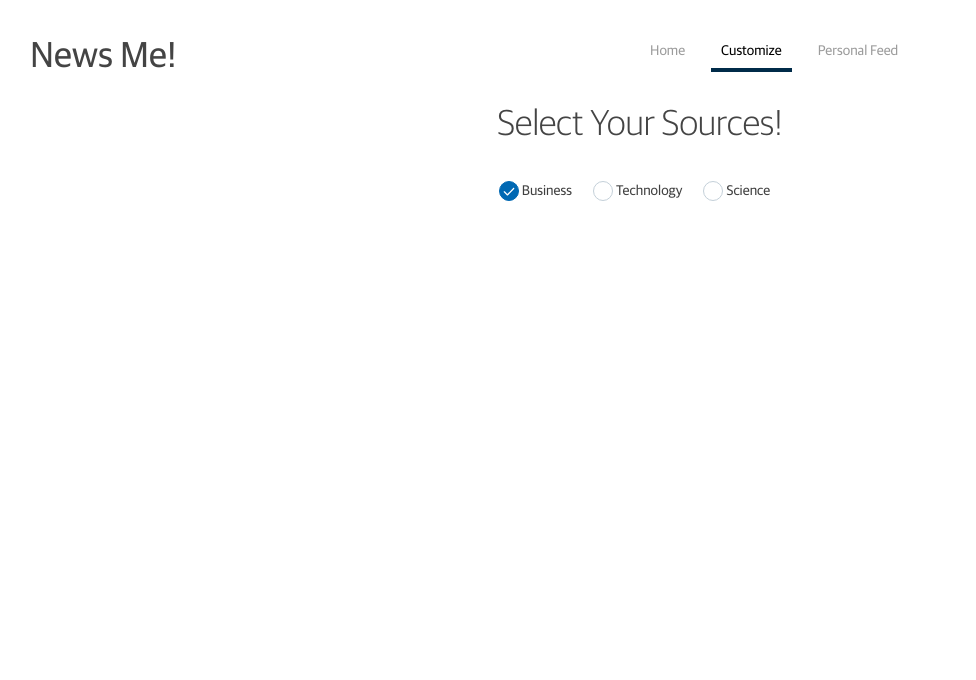
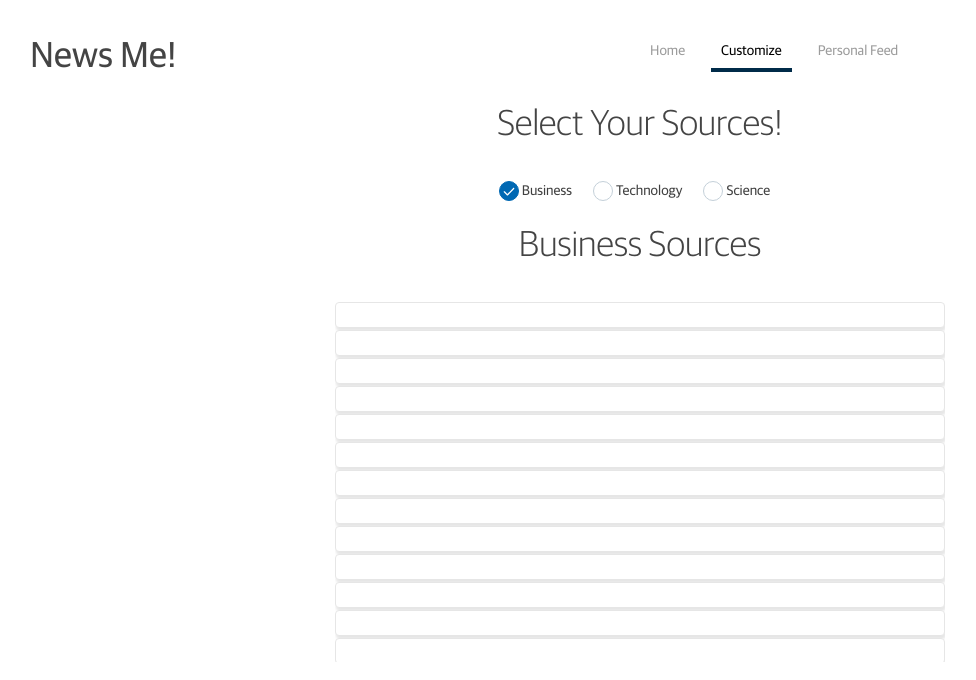
Before and after one commit to iamthevinn/react_black_belt, a React (Create React App) app: page /categories in a window 1280 px wide. Shown: the top 680 px of the page, without its empty margins (0-976 px from the left). Built offline with nearby package versions, Linux system fonts and the light colour scheme.

Commit message:
sources container is now scrollable

```diff
--- a/src/App.css
+++ b/src/App.css
@@ -36,6 +36,18 @@
   max-height: 67vh;
 }
 
+.sourcesContainer {
+  display: flex;
+  justify-content: center;
+  align-items: center;
+}
+
+.sourcesInnerContainer {
+  width: 50%;
+  overflow-y: auto;
+  max-height: 45vh;
+}
+
 .articleCard {
   margin-bottom: 2px;
 }
@@ -59,3 +71,7 @@
 .radioText {
   display: inline-block;
 }
+
+.sourceCard {
+  margin-bottom: 2px;
+}
--- a/src/CategoryView.js
+++ b/src/CategoryView.js
@@ -4,6 +4,7 @@ import './App.css';
 import ArticleCard from './ArticleCard';
 import { CHANGE_SELECTED_CATEGORY } from './state/actions';
 import { connect } from 'react-redux';
+import SourceCard from './SourceCard'
 
 class CategoryView extends Component {
 
@@ -20,17 +21,49 @@ class CategoryView extends Component {
       <div>
         <h1 className="pageHeader">
           Select Your Sources!
-          </h1>
-        <form className="categoryButtonContainer">
+        </h1>
+        <div className="categoryButtonContainer">
           <div className="md-multi-ctrl-field">
-            <input checked={this.props.selectedCategory === 'business' ? true : false} onChange={() => this.changeSelectedCategory('business')} name="radio-example" id="radio-example-1" type="radio" />
+            <input checked={this.props.selectedCategory === 'Business' ? true : false} onChange={() => this.changeSelectedCategory('Business')} name="radio-example" id="radio-example-1" type="radio" />
             <label htmlFor="radio-example-1">Business</label>
-            <input checked={this.props.selectedCategory === 'technology' ? true : false} onChange={() => this.changeSelectedCategory('technology')} name="radio-example" id="radio-example-2" type="radio" />
+            <input checked={this.props.selectedCategory === 'Technology' ? true : false} onChange={() => this.changeSelectedCategory('Technology')} name="radio-example" id="radio-example-2" type="radio" />
             <label htmlFor="radio-example-2">Technology</label>
-            <input checked={this.props.selectedCategory === 'science' ? true : false} onChange={() => this.changeSelectedCategory('science')} name="radio-example" id="radio-example-3" type="radio" />
+            <input checked={this.props.selectedCategory === 'Science' ? true : false} onChange={() => this.changeSelectedCategory('Science')} name="radio-example" id="radio-example-3" type="radio" />
             <label htmlFor="radio-example-3">Science</label>
           </div>
-        </form>
+        </div>
+        <h1 className="pageHeader">
+          {this.props.selectedCategory} Sources
+        </h1>
+        <div className="sourcesContainer">
+              <div className="sourcesInnerContainer">
+              {/* {this.props.topHeadlines.map((article) => <ArticleCard key={article.url} title={article.title} description={article.description} author={article.author} urlToImage={article.urlToImage} urlToArticle={article.url} />)} */}
+              <SourceCard />
+              <SourceCard />
+              <SourceCard />
+              <SourceCard />
+              <SourceCard />
+              <SourceCard />
+              <SourceCard />
+              <SourceCard />
+              <SourceCard />
+              <SourceCard />
+              <SourceCard />
+              <SourceCard />
+              <SourceCard />
+              <SourceCard />
+              <SourceCard />
+              <SourceCard />
+              <SourceCard />
+              <SourceCard />
+              <SourceCard />
+              <SourceCard />
+              <SourceCard />
+              <SourceCard />
+              <SourceCard />
+              <SourceCard />
+            </div>
+          </div>
       </div>
     );
   }
--- /dev/null
+++ b/src/SourceCard.js
@@ -0,0 +1,15 @@
+import React, { Component } from 'react';
+import './ui-toolkit/css/nm-cx/main.css'
+import './App.css';
+
+class SourceCard extends Component {
+  render() {
+    return (
+      <div className="card sourceCard">
+          <div>{this.props.name}</div>
+      </div>
+    );
+  }
+}
+
+export default SourceCard;
--- a/src/state/reducer.js
+++ b/src/state/reducer.js
@@ -2,7 +2,7 @@ import { GET_TOP_HEADLINES, CHANGE_SELECTED_CATEGORY } from './actions';
 
 const initialState = {
     topHeadlines: [],
-    selectedCategory: 'business'
+    selectedCategory: 'Business'
 };
 
 function reducer(state = initialState, action) {
```
